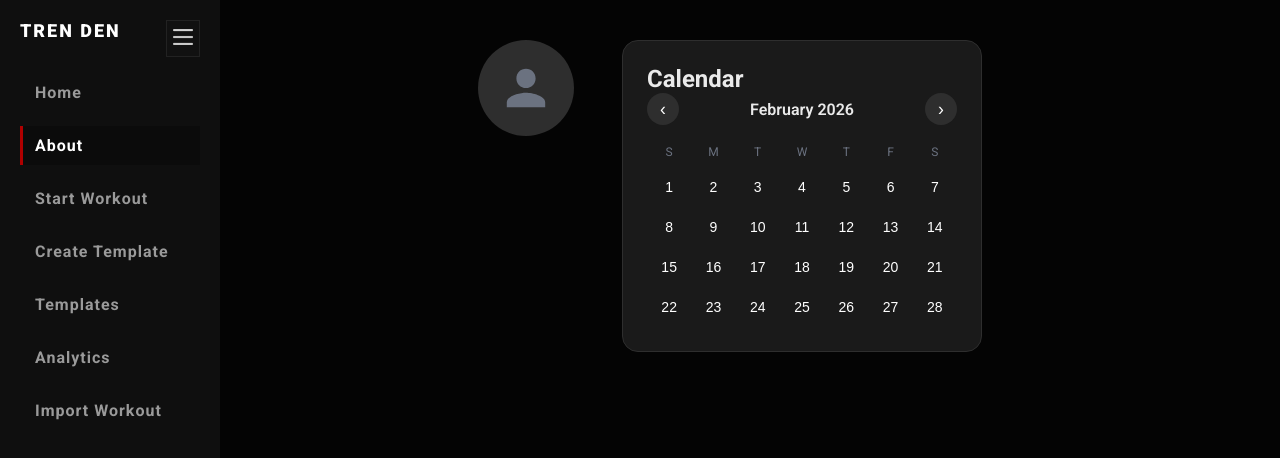
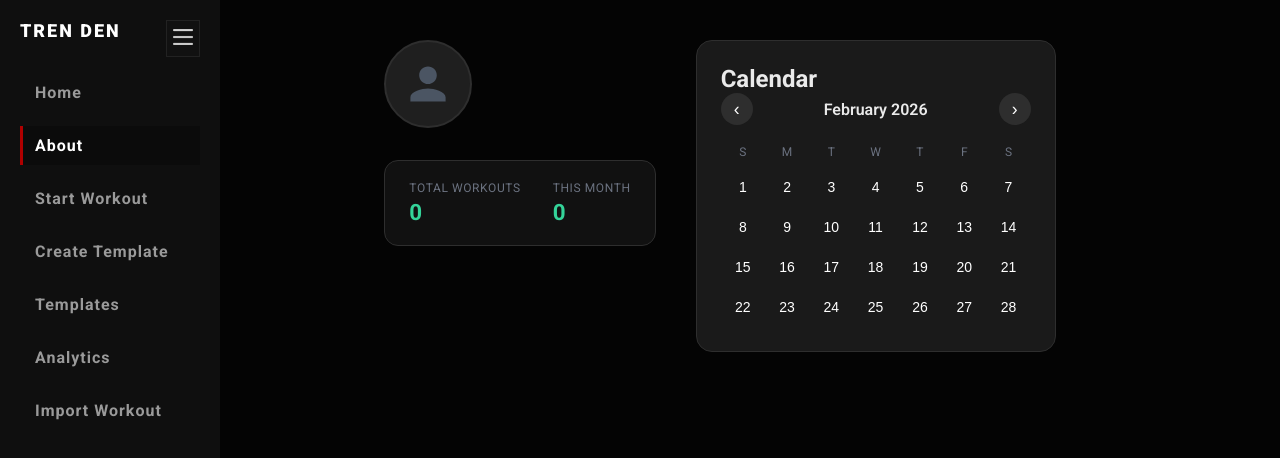
Before and after one commit to farron65/tren-den, a React (Vite) app in the folder frontend/: page /about in a window 1280 px wide. Shown: the top 458 px of the page. Built offline with nearby package versions, Linux system fonts and the light colour scheme; no server answers; sample sign-in values are in the browser's storage.

Commit message:
feat: show total and current month workouts

```diff
--- a/frontend/src/components/About.tsx
+++ b/frontend/src/components/About.tsx
@@ -9,12 +9,24 @@ interface User {
     email: string,
 }
 
+interface UserStats {
+    total_workouts: number,
+    current_month_workouts: number,
+
+}
+
 export default function About() {
     const [user, setUser] = useState<User>({
         username: "",
         email: "",
     });
 
+    const [userStats, setUserStats] = useState<UserStats>({
+        total_workouts: 0,
+        current_month_workouts: 0,
+    })
+
+    // To get user img
     useEffect(() => {
         const getUser = async () => {
             try {
@@ -32,9 +44,27 @@ export default function About() {
         getUser();
     }, []);
 
-    return (
-        <>
-        <div className="about-page">
+    // to get user stats
+    useEffect(() => {
+        const getUser = async () => {
+            try {
+                const response = await authenticatedFetch("/stats", "GET");
+                if (!response.ok) {
+                    return;
+                }
+                const result = await response.json();
+                setUserStats(result);
+            }
+            catch(error) {
+                throw error;
+            }
+        }
+        getUser();
+    }, []);
+
+   return (
+    <div className="about-page">
+        <div className="about-left">
             <div className="about-profile">
                 <div className="about-avatar">
                     <svg xmlns="http://www.w3.org/2000/svg" viewBox="0 0 24 24" fill="currentColor">
@@ -47,10 +77,21 @@ export default function About() {
                 </div>
             </div>
 
-            <div className="about-calendar">
-                <Calendar/>
+            <div className="about-stats">
+                <div className="stat-item">
+                    <span className="stat-label">Total Workouts</span>
+                    <span className="stat-value">{userStats.total_workouts}</span>
+                </div>
+                <div className="stat-item">
+                    <span className="stat-label">This Month</span>
+                    <span className="stat-value">{userStats.current_month_workouts}</span>
+                </div>
             </div>
         </div>
-        </>
-    )
+
+        <div className="about-calendar">
+            <Calendar/>
+        </div>
+    </div>
+    );
 }
--- a/frontend/src/components/about.css
+++ b/frontend/src/components/about.css
@@ -1,26 +1,31 @@
 .about-page {
   display: grid;
-  grid-template-columns: 1fr 400px;
-  grid-template-rows: auto 1fr;
-  gap: 24px;
+  grid-template-columns: 1fr 420px;
+  gap: 40px;
   max-width: 1100px;
   margin: 40px auto;
-  padding: 0 24px;
+  padding: 0 32px;
+  align-items: start;
+}
+
+.about-left {
+  display: flex;
+  flex-direction: column;
+  gap: 32px;
 }
 
 .about-profile {
   display: flex;
   align-items: center;
-  gap: 24px;
-  grid-column: 1;
-  grid-row: 1;
+  gap: 20px;
 }
 
 .about-avatar {
-  width: 96px;
-  height: 96px;
+  width: 88px;
+  height: 88px;
   border-radius: 50%;
-  background-color: #2e2e2e;
+  background-color: #1f1f1f;
+  border: 2px solid #2e2e2e;
   display: flex;
   align-items: center;
   justify-content: center;
@@ -28,15 +33,16 @@
 }
 
 .about-avatar svg {
-  width: 48px;
-  height: 48px;
-  fill: #6b7280;
+  width: 44px;
+  height: 44px;
+  fill: #4b5563;
 }
 
 .about-info h2 {
-  font-size: 1.5rem;
+  font-size: 1.4rem;
   font-weight: 700;
   margin: 0 0 4px 0;
+  color: white;
 }
 
 .about-info p {
@@ -45,7 +51,35 @@
   margin: 0;
 }
 
+.about-stats {
+  display: flex;
+  gap: 32px;
+  padding: 20px 24px;
+  background: #111;
+  border: 1px solid #2e2e2e;
+  border-radius: 14px;
+}
+
+.stat-item {
+  display: flex;
+  flex-direction: column;
+  gap: 4px;
+}
+
+.stat-label {
+  font-size: 0.75rem;
+  color: #6b7280;
+  text-transform: uppercase;
+  letter-spacing: 0.05em;
+}
+
+.stat-value {
+  font-size: 1.4rem;
+  font-weight: 700;
+  color: #34d399;
+}
+
 .about-calendar {
-  grid-column: 2;
-  grid-row: 1 / 3;
+  position: sticky;
+  top: 24px;
 }
```
Also changed, not shown: 2 other files (tests, documents, lock files or other folders).
